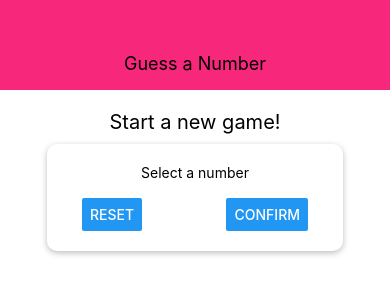
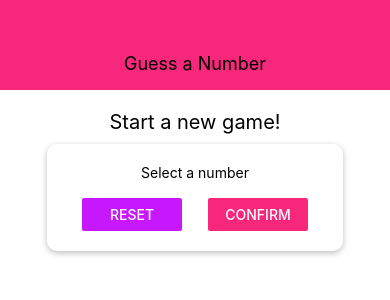
Before and after one commit to mbassale/rn-guess-number, a React Native app: screen / in a window 390 px wide. Shown: the top 300 px of the page. Built offline with nearby package versions, Linux system fonts and the light colour scheme.

Commit message:
Created colors.js file to store global styling options.
Signed-off-by: Marco Bassaletti <bassaletti@gmail.com>

```diff
--- a/components/Header.js
+++ b/components/Header.js
@@ -1,5 +1,6 @@
 import React from 'react';
 import {View, Text, StyleSheet} from 'react-native';
+import Colors from '../constants/colors';
 
 const Header = props => {
   return (
@@ -14,7 +15,7 @@
     width: '100%',
     height: 90,
     paddingTop: 36,
-    backgroundColor: '#f7287b',
+    backgroundColor: Colors.primary,
     alignItems: 'center',
     justifyContent: 'center'
   },
--- /dev/null
+++ b/constants/colors.js
@@ -0,0 +1,4 @@
+export default {
+  primary: '#f7287b',
+  accent: '#c717fc'
+}
--- a/screens/StartGameScreen.js
+++ b/screens/StartGameScreen.js
@@ -1,6 +1,7 @@
 import React from 'react';
 import {View, Text, TextInput, Button, StyleSheet} from 'react-native';
 import Card from "../components/Card";
+import Colors from '../constants/colors';
 
 const StartGameScreen = props => {
   return (
@@ -10,10 +11,10 @@
         <Text>Select a number</Text>
         <TextInput/>
         <View style={styles.buttonContainer}>
-          <Button title="Reset" onPress={() => {
-          }}/>
-          <Button title="Confirm" onPress={() => {
-          }}/>
+          <View style={styles.button}><Button color={Colors.accent} title="Reset" onPress={() => {
+          }}/></View>
+          <View style={styles.button}><Button color={Colors.primary} title="Confirm" onPress={() => {
+          }}/></View>
         </View>
       </Card>
     </View>
@@ -40,6 +41,9 @@
     width: '100%',
     justifyContent: 'space-between',
     paddingHorizontal: 15
+  },
+  button: {
+    width: 100
   }
 });
 
```
